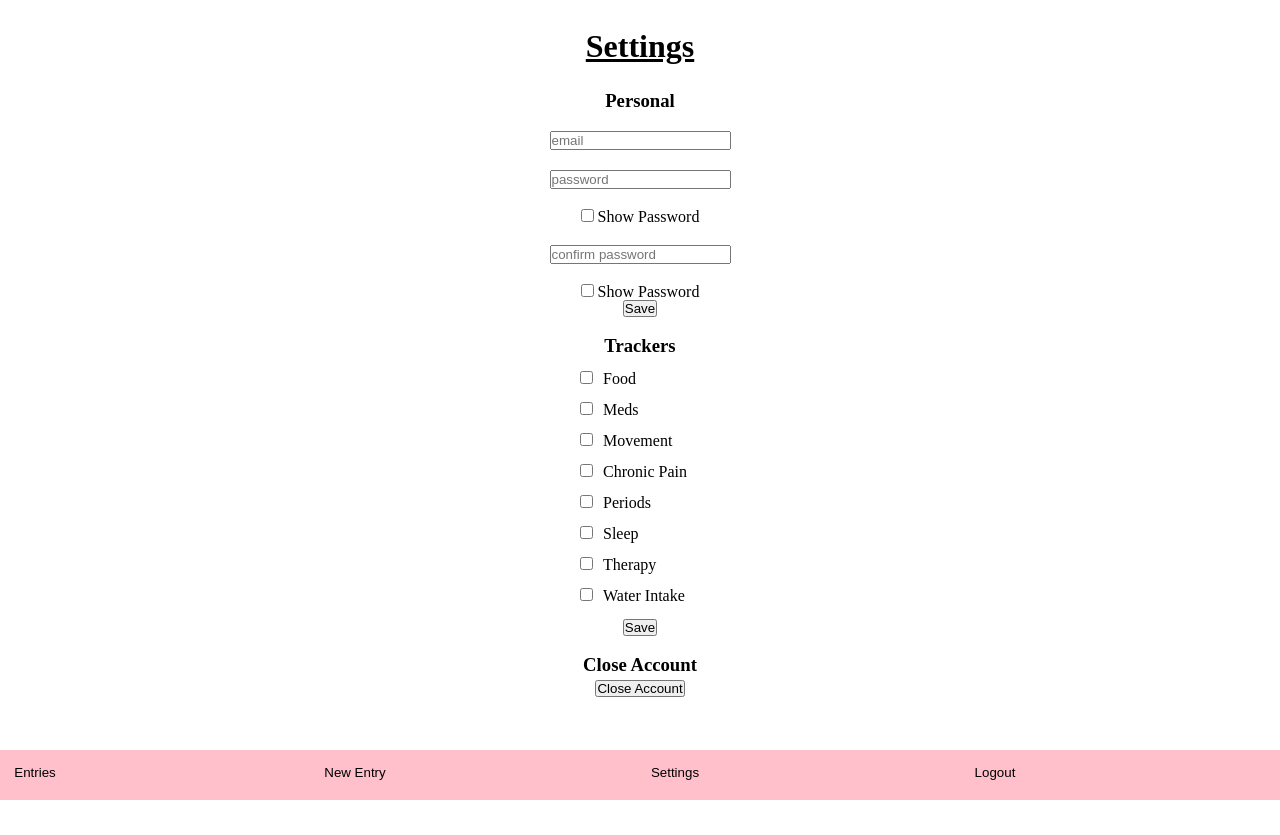
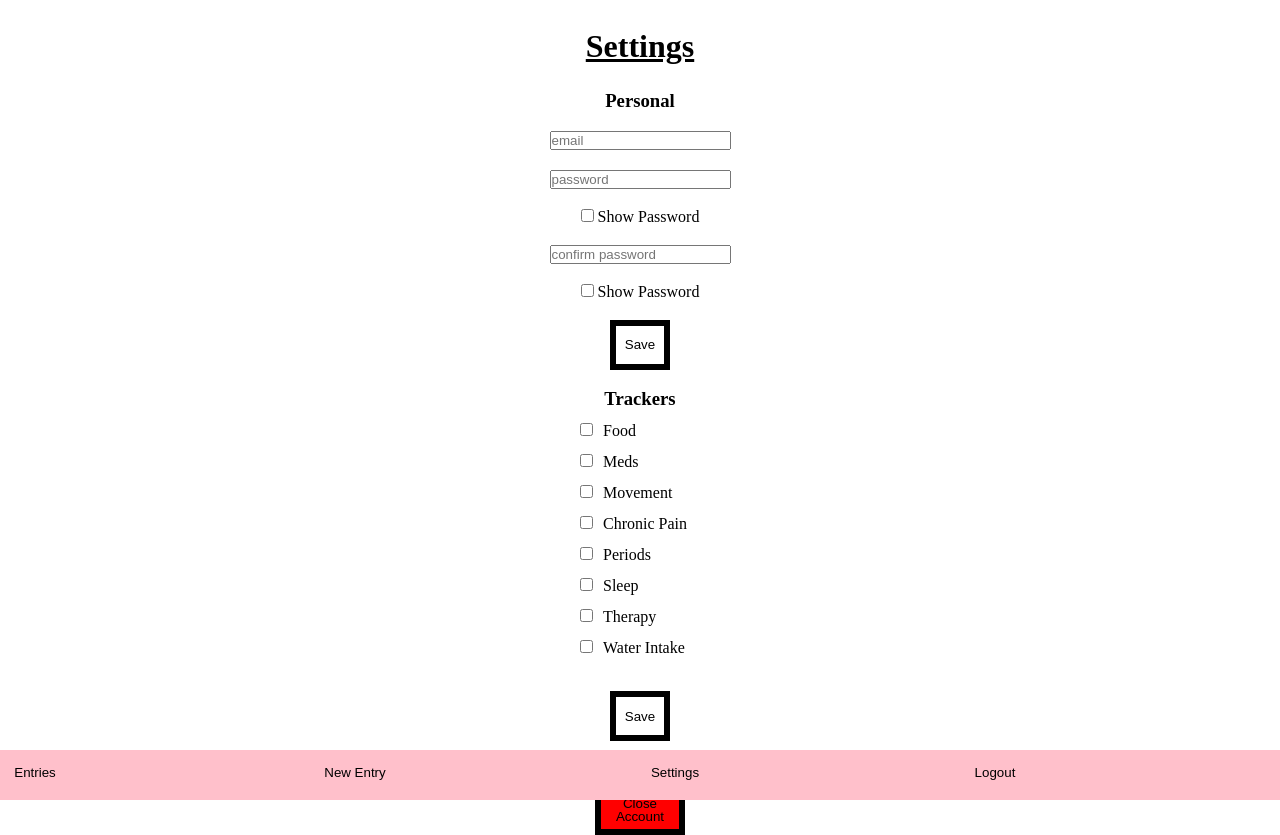
Before and after one commit to AwrenNuit/mood-tracker, a React (Create React App) app: page /settings in a window 1280 px wide. Built offline with nearby package versions, Linux system fonts and the light colour scheme; no server answers; a web font is replaced by a local one.

Commit message:
basic styling for priamry and destructive buttons

```diff
--- a/src/components/App/App.css
+++ b/src/components/App/App.css
@@ -7,6 +7,7 @@
 
 body {
   font-family: 'Arima Madurai';
+  font-size: 16px;
   height: 100vh;
 }
 
@@ -18,6 +19,43 @@ h1 {
 h3 {
   margin-top: 20px;
   margin-bottom: 5px;
+}
+
+.btn-destructive {
+  background-color: red;
+  border: 6px solid black;
+  height: 50px;
+  width: 90px;
+  cursor: pointer;
+  transition: 0.3s;
+}
+
+.btn-destructive:hover {
+  box-shadow: inset 0 0 10px black;
+}
+
+.btn-destructive:active {
+  box-shadow: inset 0 0 40px black;
+  color: white;
+}
+
+.btn-primary {
+  margin-top: 20px;
+  height: 50px;
+  width: 60px;
+  border: 6px solid black;
+  background: transparent;
+  cursor: pointer;
+  transition: 0.3s;
+}
+
+.btn-primary:hover {
+  width: 90px;
+}
+
+.btn-primary:active {
+  box-shadow: 0 0 20px pink;
+  background-color: #ffe9ec;
 }
 
 .checkbox-container {
--- a/src/components/Settings/Settings.js
+++ b/src/components/Settings/Settings.js
@@ -140,7 +140,7 @@ export default function Settings() {
             onChange={toggleConfirmPasswordView}
           /> Show Password
           <br />
-          <button type="submit">Save</button>
+          <button className="btn-primary" type="submit">Save</button>
         </form>
       <h3>Trackers</h3>
         <form onSubmit={updateTracker}>
@@ -232,10 +232,10 @@ export default function Settings() {
               </label>
             </div>
           </div>
-          <button type="submit">Save</button>
+          <button className="btn-primary" type="submit">Save</button>
         </form>
       <h3>Close Account</h3>
-        <button onClick={closeAccount}>Close Account</button>
+        <button className="btn-destructive" onClick={closeAccount}>Close Account</button>
     </center>
   );
 }
```
